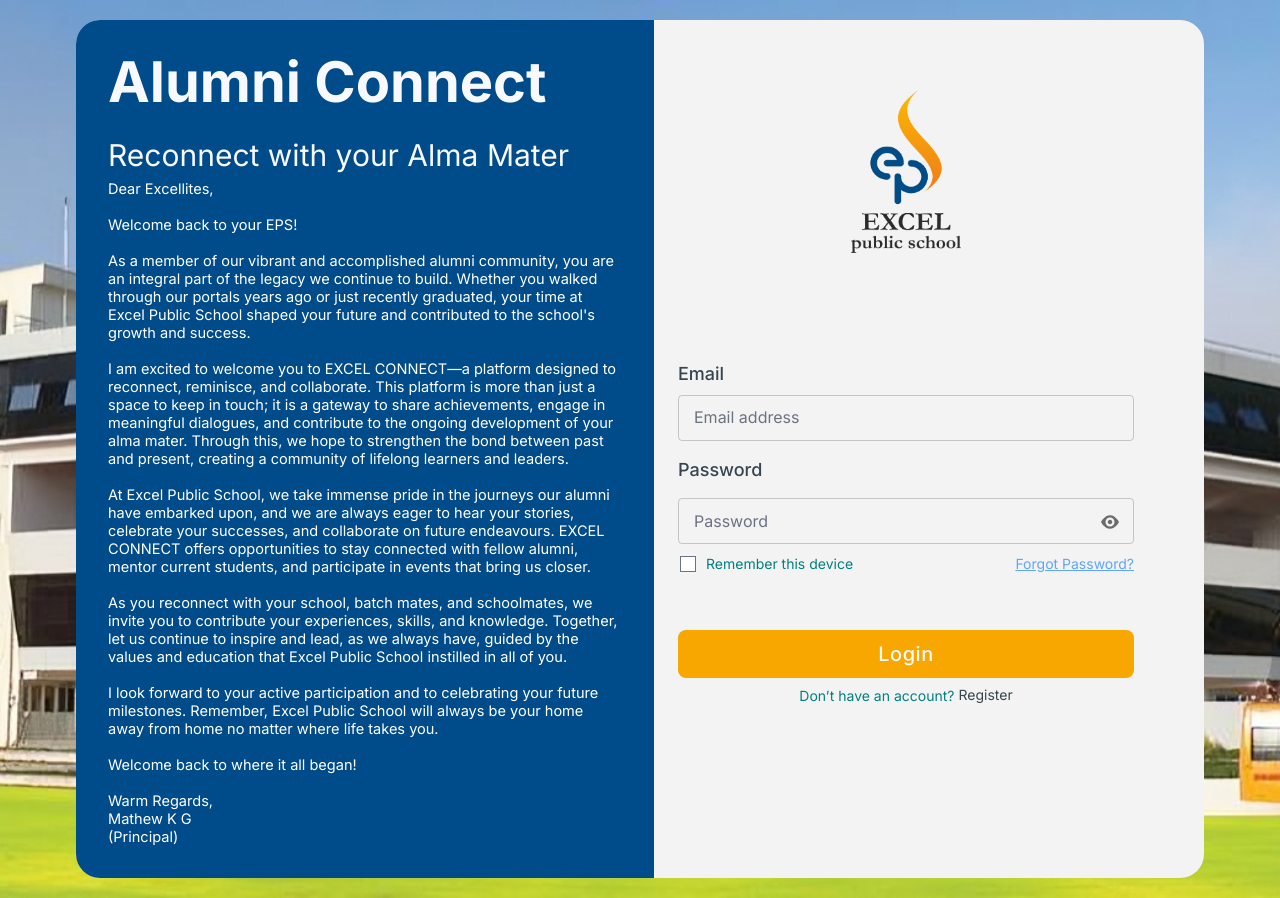
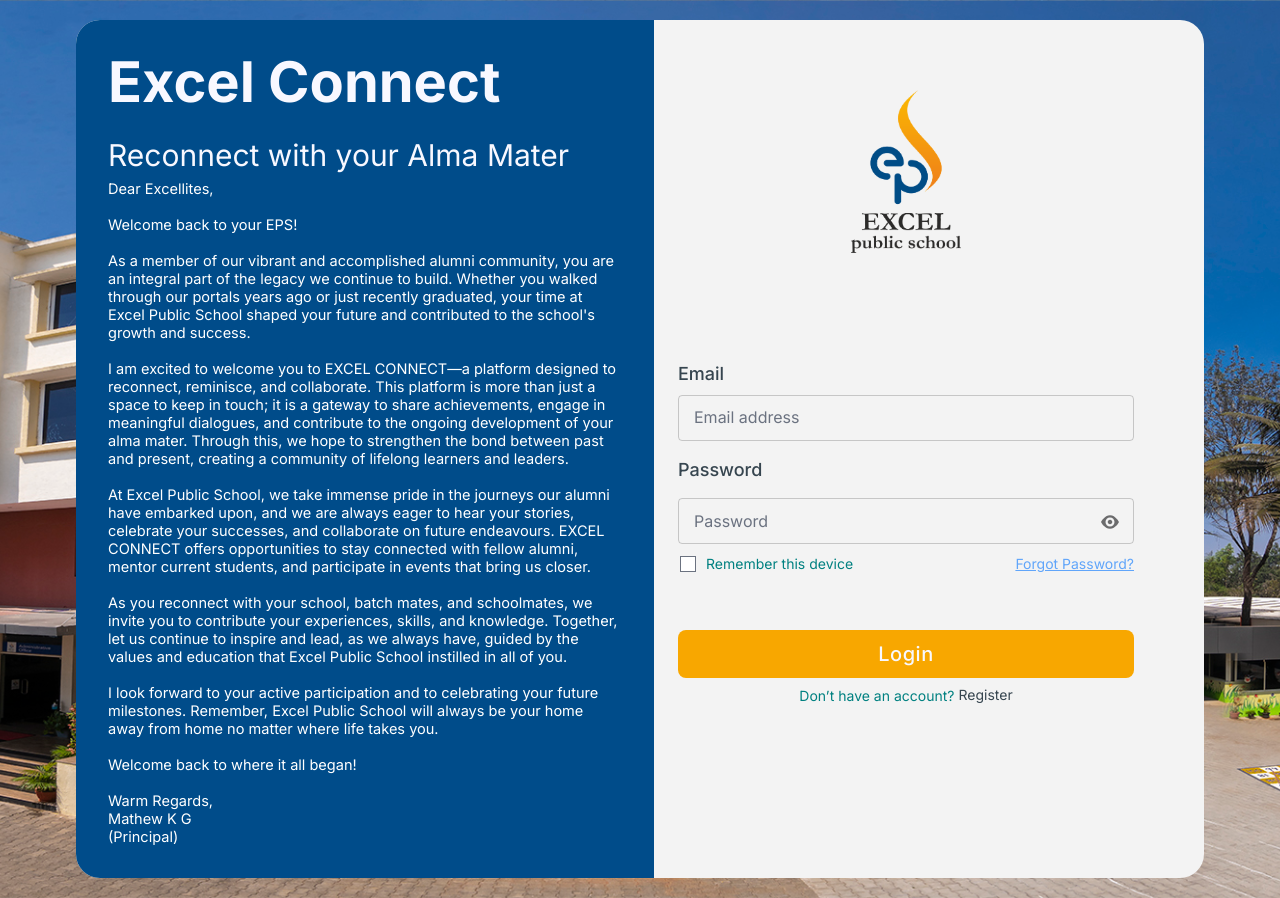
Before and after one commit to pinaki7z/AlumniPFrontendEPS, a React (Create React App) app: page / in a window 1280 px wide. Built offline with nearby package versions, Linux system fonts and the light colour scheme; no server answers; what ldrs would draw is missing.

Commit message:
slide effect in the backgrund

```diff
--- a/src/pages/LoginPage/index.jsx
+++ b/src/pages/LoginPage/index.jsx
@@ -28,6 +28,8 @@
   const [rememberDevice, setRememberDevice] = useState(false);
   const [currentBg, setCurrentBg] = useState(bg1);
   const [isAnimating, setIsAnimating] = useState(false);
+  const [slideDirection, setSlideDirection] = useState("left");
+  const [nextBg, setNextBg] = useState(bg2);
 
   const SECRET_KEY = "f3c8a3c9b8a9f0b2440a646f3a5b8f9e6d6e46555a4b2b5c6d7c8d9e0a1b2c3d4f5e6a7b8c9d0e1f2a3b4c5d6e7f8g9h0";
 
@@ -63,6 +65,8 @@
         localStorage.removeItem("savedEmail");
         localStorage.removeItem("savedPassword");
       }
+
+      await new Promise(resolve => setTimeout(resolve, 1000));
 
       const response = await fetch(`${baseUrl}/alumni/login`, {
         method: "POST",
@@ -118,22 +122,36 @@
   // Change background images every 2 seconds with sliding animation
   useEffect(() => {
     const interval = setInterval(() => {
-      setIsAnimating(true); // Start the animation
+      setSlideDirection(prev => prev === "left" ? "right" : "left");
       setTimeout(() => {
-        setCurrentBg((prevBg) => (prevBg === bg1 ? bg2 : bg1)); // Switch images
-        setIsAnimating(false); // End the animation
-      }, 1000); // Time to complete the animation (1s)
-    }, 2000); // Change every 2 seconds
+        setCurrentBg(prev => prev === bg1 ? bg2 : bg1);
+        setNextBg(prev => prev === bg1 ? bg2 : bg1);
+      }, 12000);
+    }, 2000);
 
     return () => clearInterval(interval);
   }, []);
 
   return (
-    <div className={`landing-page-1 min-h-[100vh] p-[20px] ${isAnimating ? "slide-animation" : ""}`} style={{ backgroundImage: `url(${currentBg})`, transition: "background-image 0.5s linear" }}>
+    <div className="landing-page-1 min-h-screen p-5 relative overflow-hidden">
+      <div
+        className="absolute inset-0 bg-cover bg-center transition-transform duration-1000"
+        style={{
+          backgroundImage: `url(${currentBg})`,
+          transform: `translateX(${slideDirection === "left" ? "-100%" : "0"})`
+        }}
+      />
+      <div
+        className="absolute inset-0 bg-cover bg-center transition-transform duration-1000"
+        style={{
+          backgroundImage: `url(${nextBg})`,
+          transform: `translateX(${slideDirection === "left" ? "0" : "100%"})`
+        }}
+      />
       <main className="login-panel">
         <div className="bg-[#004C8A] flex flex-col items-center md:w-[578px]" style={{ borderRadius: '24px 0px 0px 24px' }}>
           <div className="p-8">
-            <h1 className="rediscover-reconnect-reignite">Alumni Connect</h1>
+            <h1 className="rediscover-reconnect-reignite">Excel Connect</h1>
             <h1 className="your-alumni-journey">Reconnect with your Alma Mater</h1>
             <div style={{ fontSize: '0.26em', color: 'white' }}>
               <p>Dear Excellites,</p><br />
--- a/src/pages/LoginPage/loginPage.css
+++ b/src/pages/LoginPage/loginPage.css
@@ -120,6 +120,7 @@
     flex-direction: row;
     /* align-items: flex-end; */
     gap: 24px;
+    z-index: 2;
     max-width: 100%;
     font-size: 56px;
   }
```
